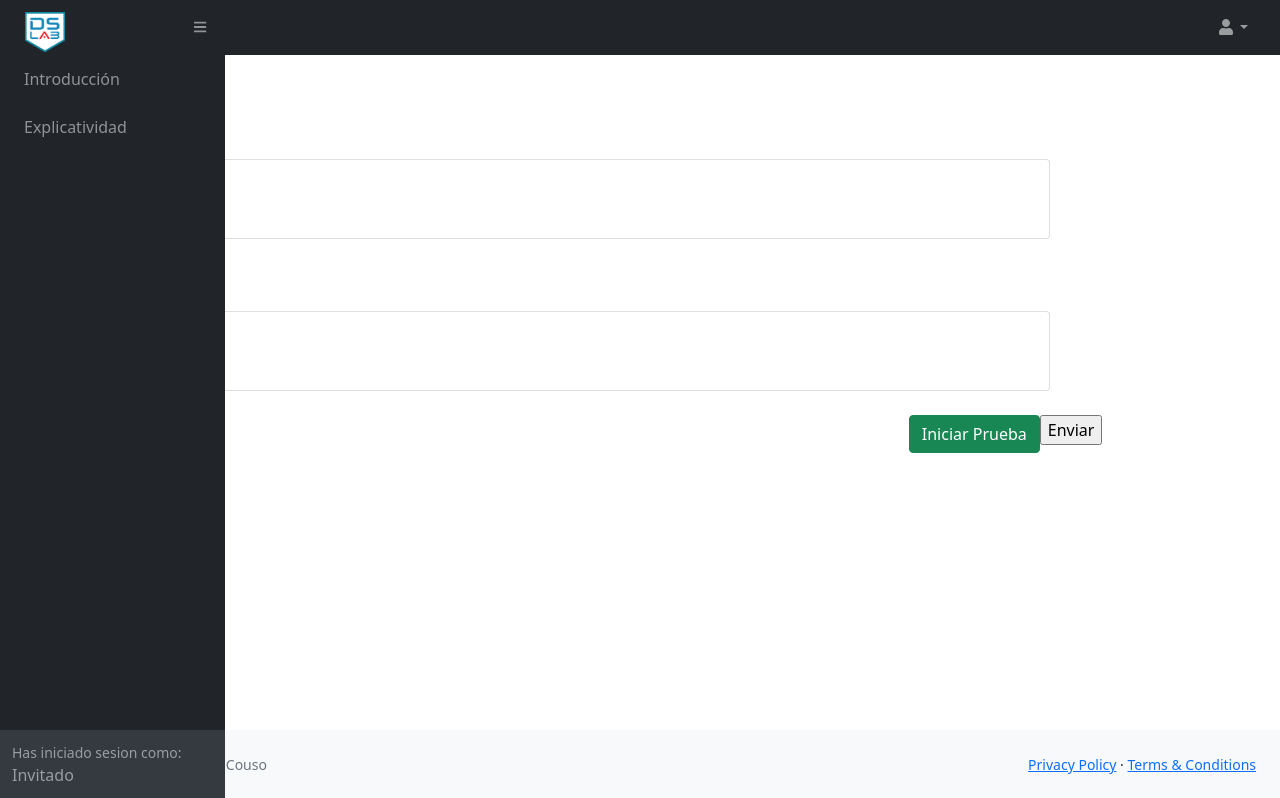
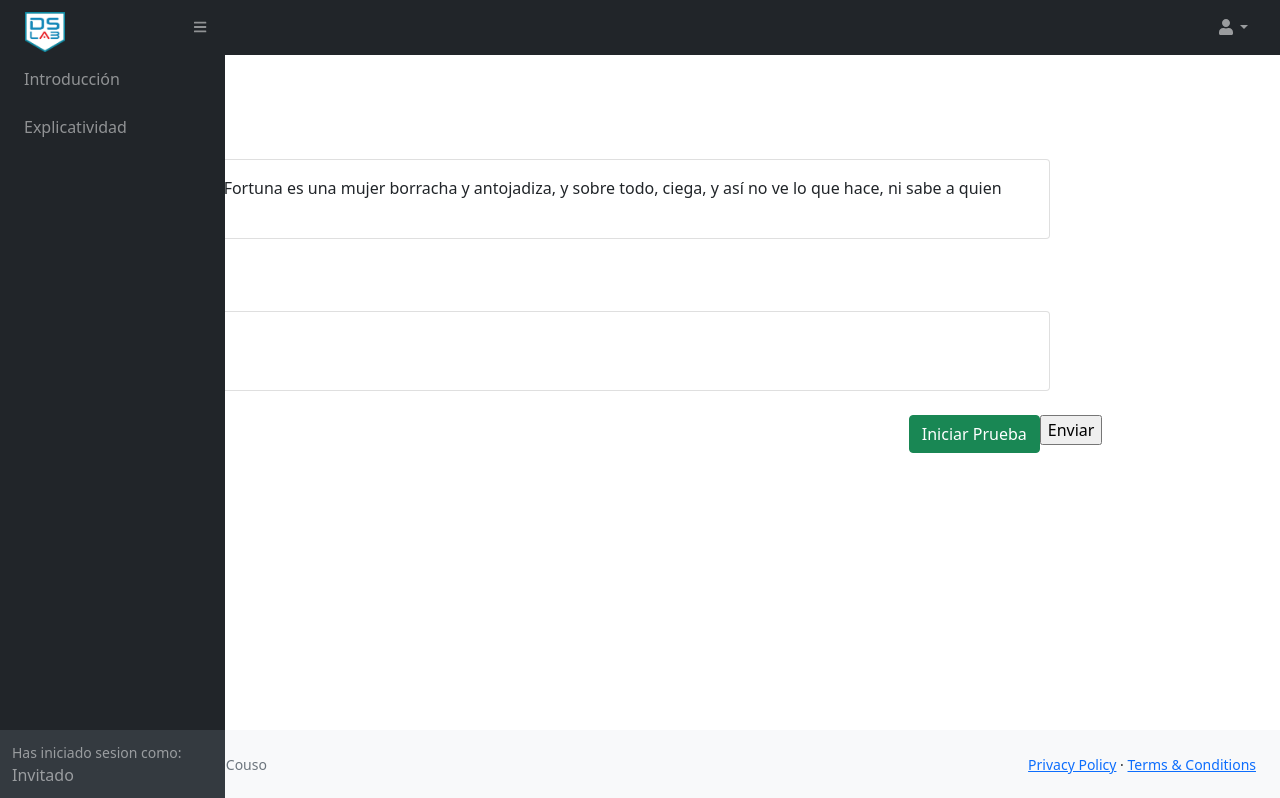
Before and after one commit to Adriton1/quienEsQuien, a Django app: page /prediccion/ in a window 1280 px wide. Shown: the part 1-799 px from the top of the page. Run offline with Django 4.2, Linux system fonts and the light colour scheme; some libraries are stand-ins or nearby versions.

Commit message:
the mecanografia.js script has been improved and the text to be typed by the user will be longer and more complex.

```diff
--- a/quienEsQuien/static/js/mecanografia.js
+++ b/quienEsQuien/static/js/mecanografia.js
@@ -1,6 +1,6 @@
-//var texto = "En un lugar de la Mancha, de cuyo nombre no quiero acordarme, no ha mucho tiempo que viv´ia un hidalgo de los de lanza en astillero, adarga antigua, rocín flaco y galgo corredor. Una olla de algo más vaca que carnero, salpicón las más noches, duelos y quebrantos los sábados, lantejas los viernes, algún palomino de añadidura los domingos, consumían las tres cuartas partes de su hacienda."
-//var texto = "Hola buenas tardes.";
-var texto = "Adrián";
+//var texto = "En un lugar de la Mancha, de cuyo nombre no quiero acordarme, no ha mucho tiempo que vivía un hidalgo de los de lanza en astillero, adarga antigua, rocín flaco y galgo corredor. Una olla de algo más vaca que carnero, salpicón las más noches, duelos y quebrantos los sábados, lantejas los viernes, algún palomino de añadidura los domingos, consumían las tres cuartas partes de su hacienda."
+var texto = "Esta que llaman por ahí Fortuna es una mujer borracha y antojadiza, y sobre todo, ciega, y así no ve lo que hace, ni sabe a quien derriba." //tilde en la 22
+//var texto = "Adrián";
 var contadorKeyUp = 0;
 var contadorKeyDown = 0;
 var contadorKeyPress = 0;
@@ -24,34 +24,31 @@ function iniciarPrueba() {
             if(contadorKeyDown===0){
                 primeraLetra = true;
             }
-            tiempos[0].push(evento.timeStamp / segundo);
 
             if(!tildeKeyDown){
                 text_in.textContent = text_in.textContent + texto[contadorKeyDown];
+                contadorKeyDown++;
+                tiempos[0].push(evento.timeStamp / segundo);
             }
 
             console.log("Exito");
-            contadorKeyDown++;
 
         }
 
 
-        if(evento.key == 'a' && contadorKeyDown === 4){
+        if((evento.key == 'i'|| evento.key == 'í') && (contadorKeyDown === 22 || contadorKeyDown === 93)){
             if(tildeKeyDown){
-                if(evento.key == 'a'){
-                    text_in.textContent = text_in.textContent + '\u00E1';
-                    tiempos[0].push(evento.timeStamp / segundo);
-                }
+                text_in.textContent = text_in.textContent + '\u00ED';
+                tiempos[0].push(evento.timeStamp / segundo);
                 tildeKeyDown = false;
                 contadorKeyDown++;
             }
 
         }
 
-        if(evento.key === 'Dead' && contadorKeyDown === 4){
+        if((evento.key === 'Dead' || evento.key === '´') && (contadorKeyDown === 22 || contadorKeyDown === 93)){
             tildeKeyDown = true;
             tildeKeyPress = true;
-
         }
 
         console.log(evento.key);
@@ -66,11 +63,9 @@ function iniciarPrueba() {
             contadorKeyPress++;
         }
 
-        if(evento.key == 'a' && contadorKeyPress === 4){
+        if((evento.key == 'i'|| evento.key == 'í') && (contadorKeyPress === 22 || contadorKeyPress === 93)){
             if(tildeKeyPress){
-                if(evento.key == 'a'){
-                    tiempos[1].push(evento.timeStamp / segundo);
-                }
+                tiempos[1].push(evento.timeStamp / segundo);
                 tildeKeyPress = false;
                 contadorKeyPress++;
             }
@@ -89,7 +84,7 @@ function iniciarPrueba() {
             }
         }
 
-        if(evento.key == texto[contadorKeyUp] || primeraLetra){
+        if(evento.key == texto[contadorKeyUp] || primeraLetra || contadorKeyDown === 25){
             if(contadorKeyUp === 0){
                 primeraLetra = false;
             }
@@ -98,11 +93,9 @@ function iniciarPrueba() {
             contadorKeyUp++;
         }
 
-        if(evento.key == 'a' && contadorKeyUp === 4){
+        if((evento.key == 'i'|| evento.key == 'í') && (contadorKeyUp === 22 || contadorKeyUp === 93)){
             if(tildeKeyUp){
-                if(evento.key == 'a'){
-                    tiempos[2].push(evento.timeStamp / segundo);
-                }
+                tiempos[2].push(evento.timeStamp / segundo);
                 tildeKeyUp = false;
                 contadorKeyUp++;
                 errores --;
@@ -110,7 +103,7 @@ function iniciarPrueba() {
 
         }
 
-        if(evento.key === 'Dead' && contadorKeyUp === 4){ //comprobamos que para poner la tilde pulsa la tecla Dead y que estamos en la posicion que nos interesa
+        if(evento.key === 'Dead' && (contadorKeyUp === 22 || contadorKeyUp === 93)){ //comprobamos que para poner la tilde pulsa la tecla Dead y que estamos en la posicion que nos interesa
             tildeKeyUp = true;
             errores --;
         }
@@ -118,8 +111,6 @@ function iniciarPrueba() {
         console.log(evento.key);
 
         if (contadorKeyUp === texto.length){ //Hemos terminado de escribir la cadena de texto
-            //console.log(User.getNombreUsuario())
-            //console.log(nombreUsuario.textContent);
             console.log( "Has cometido: " +errores + " errores");
             console.log(tiempos);
         }
--- a/quienEsQuien/templates/partials/Prediccion.html
+++ b/quienEsQuien/templates/partials/Prediccion.html
@@ -16,7 +16,7 @@
     <br>
     <div class="card" style= "margin-left: 2%;height: 80px; width: 80%">
         <div class="card-body">
-            Adrián
+            Esta que llaman por ahí Fortuna es una mujer borracha y antojadiza, y sobre todo, ciega, y así no ve lo que hace, ni sabe a quien derriba.
         </div>
     </div>
     <br>
```
